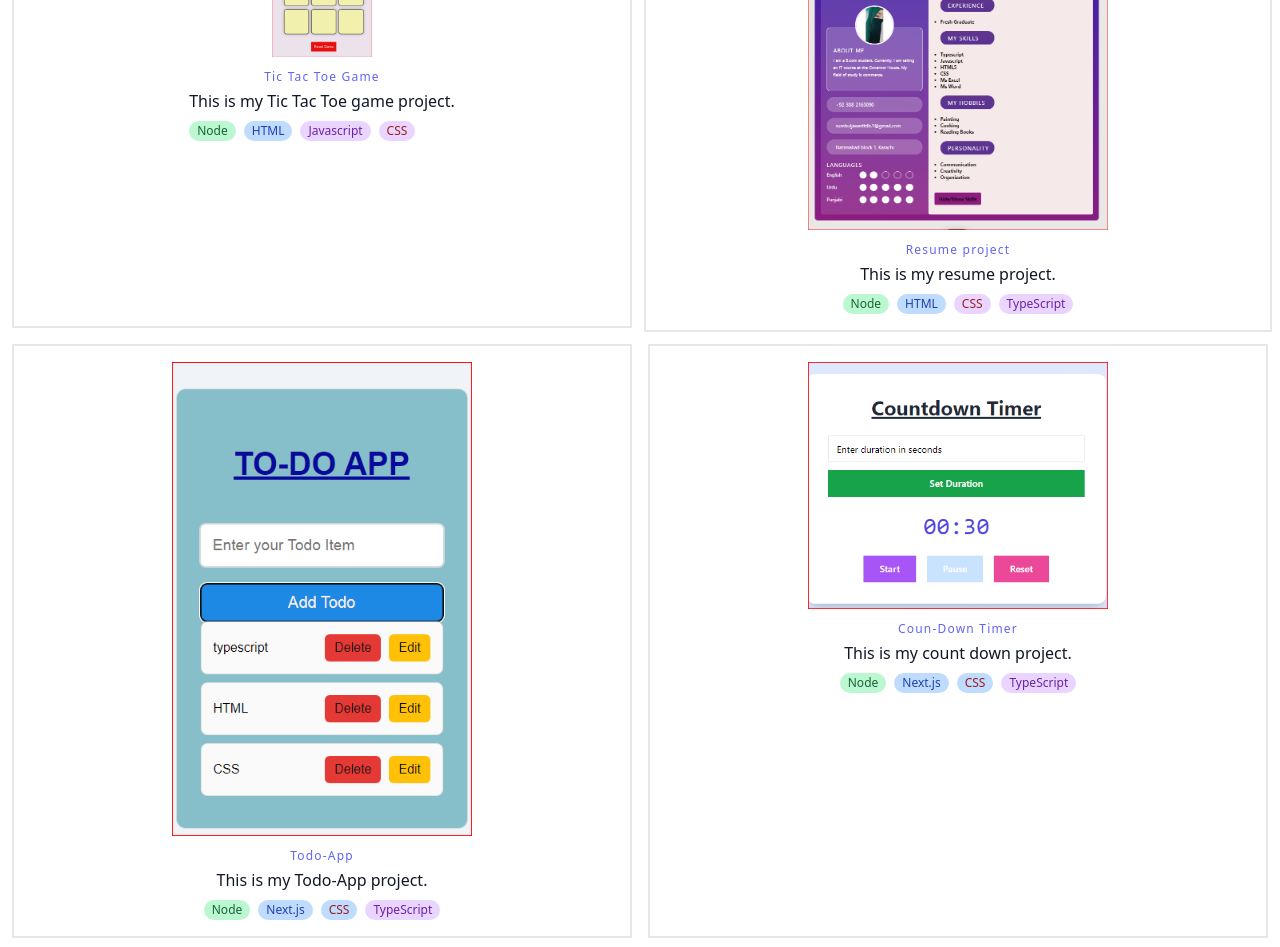
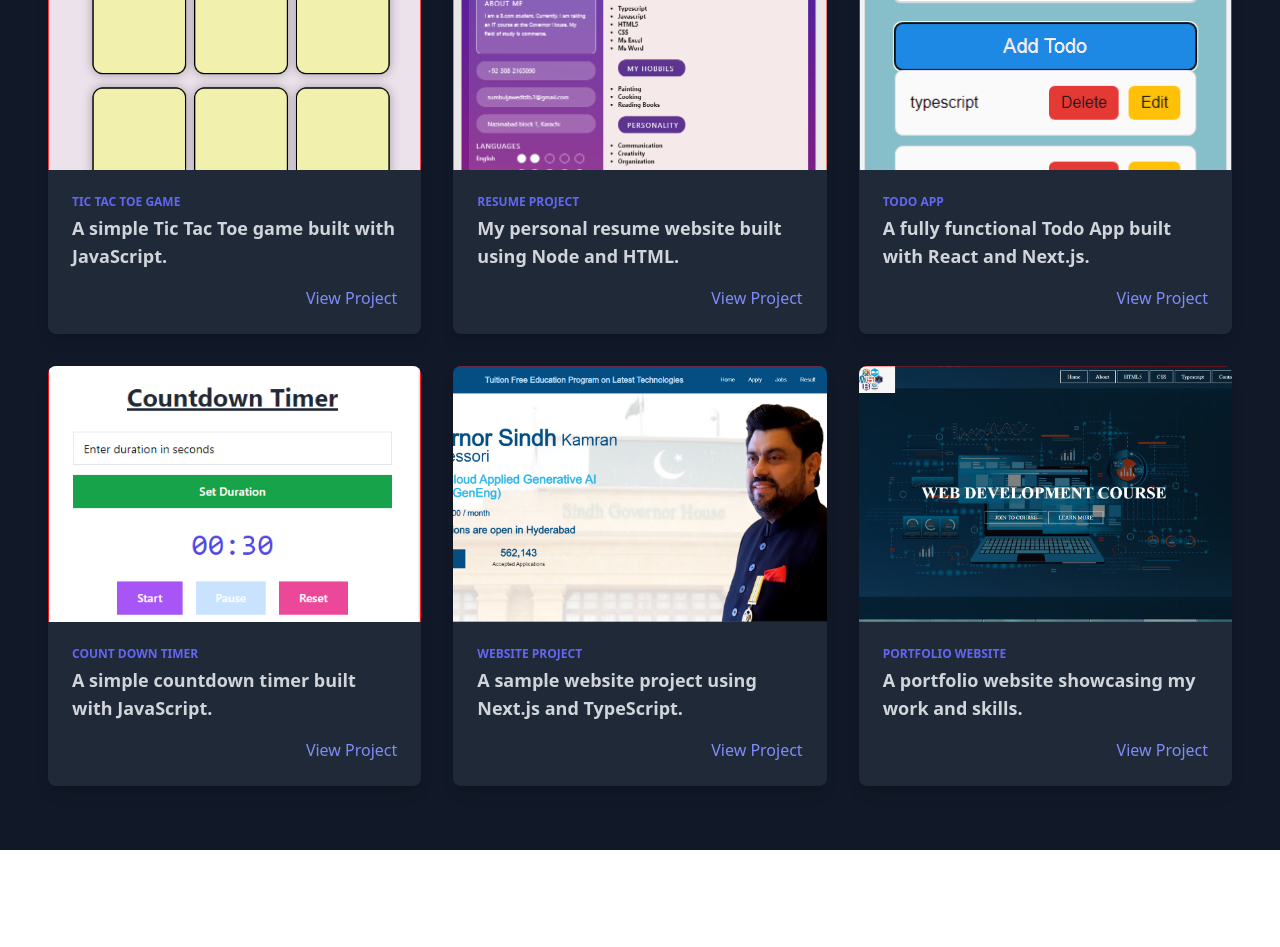
Before and after one commit to umarprogrammer19/Portfolio-v3, a Next.js app: page / in a window 1280 px wide. Shown: the part 1760-2707 px from the top of the page. Built offline with nearby package versions, Linux system fonts and the light colour scheme.

Commit message:
Added Projects

```diff
--- /dev/null
+++ b/src/components/Card.tsx
@@ -0,0 +1,40 @@
+import React from 'react';
+import Image from 'next/image';
+import Link from 'next/link';
+
+type ProjectCardProps = {
+  title: string;
+  description: string;
+  imageSrc: string;
+  link: string;
+};
+
+const ProjectCard: React.FC<ProjectCardProps> = ({ title, description, imageSrc, link }) => {
+  return (
+    <div className="relative bg-gray-800 text-white rounded-lg shadow-lg overflow-hidden group hover:scale-105 transition-transform duration-300">
+      {/* Image with fixed aspect ratio */}
+      <div className="relative w-full h-64">
+        <Image
+          alt={title}
+          src={imageSrc}
+          layout="fill"
+          objectFit="cover"
+          className="absolute inset-0 w-full h-full"
+        />
+      </div>
+
+      <div className="p-6">
+        <h2 className="text-indigo-500 text-xs uppercase font-semibold mb-1">{title}</h2>
+        <h3 className="text-lg font-semibold text-gray-300 mb-4">{description}</h3>
+
+        <div className="mt-4 flex justify-end">
+          <Link href={link} className="text-indigo-400 hover:text-indigo-600 transition-colors duration-300">
+              View Project
+          </Link>
+        </div>
+      </div>
+    </div>
+  );
+};
+
+export default ProjectCard;
--- a/src/components/Project.tsx
+++ b/src/components/Project.tsx
@@ -1,226 +1,71 @@
 import React from 'react';
+import ProjectCard from './Card'; // Import the new ProjectCard component
 
 function Project() {
+  const projects = [
+    {
+      title: 'Tic Tac Toe Game',
+      description: 'A simple Tic Tac Toe game built with JavaScript.',
+      imageSrc: '/project1.jpg',
+      link: '#',
+    },
+    {
+      title: 'Resume Project',
+      description: 'My personal resume website built using Node and HTML.',
+      imageSrc: '/project2.jpg',
+      link: '#',
+    },
+    {
+      title: 'Todo App',
+      description: 'A fully functional Todo App built with React and Next.js.',
+      imageSrc: '/project3.jpg',
+      link: '#',
+    },
+    {
+      title: 'Count Down Timer',
+      description: 'A simple countdown timer built with JavaScript.',
+      imageSrc: '/project4.jpg',
+      link: '#',
+    },
+    {
+      title: 'Website Project',
+      description: 'A sample website project using Next.js and TypeScript.',
+      imageSrc: '/site.jpg',
+      link: '#',
+    },
+    {
+      title: 'Portfolio Website',
+      description: 'A portfolio website showcasing my work and skills.',
+      imageSrc: '/website.jpg',
+      link: '#',
+    },
+  ];
+
   return (
-    <div id='projects'>
-    <section className="text-gray-600 body-font border-t border-blue-700">
-      <div className="container px-5 py-16 mx-auto"> {/* Reduced py-24 to py-16 */}
-        <div className="flex flex-col text-center w-full mb-16"> {/* Reduced mb-20 to mb-16 */}
-          <h1 className="sm:text-3xl w-xl text-2xl font-bold title-font mb-4 text-gray-900 underline">
-            MY PROJECTS
-          </h1>
-          <p className="lg:w-2/3 mx-auto leading-relaxed text-black">
-            Each project represents my dedication to creating innovative,
-            <br />
-            user-focused solutions that balance aesthetics and functionality.
-          </p>
-        </div>
-
-        <div className="flex flex-wrap -m-4 items-stretch">
-          {/* Project 1 */}
-          <div className="lg:w-1/2 sm:w-1/2 p-2">
-            <div className="flex flex-col items-center relative border-2 border-gray-200 bg-white p-4 h-full"> {/* Reduced padding and border size */}
-              <img
-                alt="gallery"
-                width={100}
-                height={150}
-                src="./project1.jpg"
-              />
-              <div className="text-center mt-3"> {/* Reduced top margin */}
-                <h2 className="tracking-widest text-xs title-font font-medium text-indigo-500 mb-1">
-                  Tic Tac Toe Game
-                </h2>
-                <h1 className="title-font text-base font-medium text-gray-900 mb-2"> {/* Reduced font size and margin */}
-                  This is my Tic Tac Toe game project.
-                </h1>
-                <div className="flex space-x-2 mt-1"> {/* Reduced margin */}
-                  <span className="bg-green-200 text-green-800 px-2 py-0.5 rounded-full text-xs font-medium">
-                    Node
-                  </span>
-                  <span className="bg-blue-200 text-blue-800 px-2 py-0.5 rounded-full text-xs font-medium">
-                    HTML
-                  </span>
-                  <span className="bg-purple-200 text-purple-800 px-2 py-0.5 rounded-full text-xs font-medium">
-                    Javascript
-                  </span>
-                  <span className="bg-purple-200 text-red-800 px-2 py-0.5 rounded-full text-xs font-medium">
-                    CSS
-                  </span>
-                </div>
-              </div>
-            </div>
+    <div id="projects">
+      <section className="bg-gray-900 text-white py-16">
+        <div className="container mx-auto px-6 md:px-12">
+          <div className="text-center mb-12">
+            <h1 className="text-4xl font-bold text-indigo-400 underline mb-4">My Projects</h1>
+            <p className="lg:w-2/3 mx-auto leading-relaxed text-gray-400">
+              Each project showcases my commitment to creating user-friendly, efficient, and visually engaging solutions.
+            </p>
           </div>
 
-          {/* Project 2 */}
-          <div className="lg:w-1/2 sm:w-1/2 p-1 ">
-            <div className="flex flex-col items-center relative border-2 border-gray-200 bg-white p-4 h-full">
-              <img
-                alt="gallery"
-                width={300}
-                height={150}
-                src="./project2.jpg"
+          {/* Grid of Project Cards */}
+          <div className="grid grid-cols-1 sm:grid-cols-2 lg:grid-cols-3 gap-8">
+            {projects.map((project, index) => (
+              <ProjectCard
+                key={index}
+                title={project.title}
+                description={project.description}
+                imageSrc={project.imageSrc}
+                link={project.link}
               />
-              <div className="text-center mt-3">
-                <h2 className="tracking-widest text-xs title-font font-medium text-indigo-500 mb-1">
-                  Resume project
-                </h2>
-                <h1 className="title-font text-base font-medium text-gray-900 mb-2">
-                  This is my resume  project.
-                </h1>
-                <div className="flex space-x-2 mt-1">
-                  <span className="bg-green-200 text-green-800 px-2 py-0.5 rounded-full text-xs font-medium">
-                    Node
-                  </span>
-                  <span className="bg-blue-200 text-blue-800 px-2 py-0.5 rounded-full text-xs font-medium">
-                    HTML
-                  </span>
-                  <span className="bg-purple-200 text-red-800 px-2 py-0.5 rounded-full text-xs font-medium">
-                    CSS
-                  </span>
-                  <span className="bg-purple-200 text-purple-800 px-2 py-0.5 rounded-full text-xs font-medium">
-                    TypeScript
-                  </span>
-                </div>
-              </div>
-            </div>
-          </div>
-
-          {/* Project 3 */}
-          <div className="lg:w-1/2 sm:w-1/2 p-2">
-            <div className="flex flex-col items-center relative border-2 border-gray-200 bg-white p-4 h-full">
-              <img
-                alt="gallery"
-                width={300}
-                height={150}
-                src="./project3.jpg"
-              />
-              <div className="text-center mt-3">
-                <h2 className="tracking-widest text-xs title-font font-medium text-indigo-500 mb-1">
-                  Todo-App
-                </h2>
-                <h1 className="title-font text-base font-medium text-gray-900 mb-2">
-                  This is my Todo-App project.
-                </h1>
-                <div className="flex space-x-2 mt-1">
-                  <span className="bg-green-200 text-green-800 px-2 py-0.5 rounded-full text-xs font-medium">
-                    Node
-                  </span>
-                  <span className="bg-blue-200 text-blue-800 px-2 py-0.5 rounded-full text-xs font-medium">
-                    Next.js
-                  </span>
-                  <span className="bg-blue-200 text-red-800 px-2 py-0.5 rounded-full text-xs font-medium">
-                    CSS
-                  </span>
-                  <span className="bg-purple-200 text-purple-800 px-2 py-0.5 rounded-full text-xs font-medium">
-                    TypeScript
-                  </span>
-                </div>
-              </div>
-            </div>
-          </div>
-
-          {/* Project 4 */}
-          <div className="lg:w-1/2 sm:w-1/2 p-2">
-            <div className="flex flex-col items-center relative border-2 border-gray-200 bg-white p-4 h-full">
-              <img
-                alt="gallery"
-                width={300}
-                height={150}
-                src="./project4.jpg"
-              />
-              <div className="text-center mt-3">
-                <h2 className="tracking-widest text-xs title-font font-medium text-indigo-500 mb-1">
-                  Coun-Down Timer
-                </h2>
-                <h1 className="title-font text-base font-medium text-gray-900 mb-2">
-                  This is my count down project.
-                </h1>
-                <div className="flex space-x-2 mt-1">
-                  <span className="bg-green-200 text-green-800 px-2 py-0.5 rounded-full text-xs font-medium">
-                    Node
-                  </span>
-                  <span className="bg-blue-200 text-blue-800 px-2 py-0.5 rounded-full text-xs font-medium">
-                    Next.js
-                  </span>
-                  <span className="bg-blue-200 text-red-800 px-2 py-0.5 rounded-full text-xs font-medium">
-                    CSS
-                  </span>
-                  <span className="bg-purple-200 text-purple-800 px-2 py-0.5 rounded-full text-xs font-medium">
-                    TypeScript
-                  </span>
-                </div>
-              </div>
-            </div>
-          </div>
-          {/* Project 5 */}
-          <div className="lg:w-1/2 sm:w-1/2 p-2">
-            <div className="flex flex-col items-center relative border-2 border-gray-200 bg-white p-4 h-full">
-              <img
-                alt="gallery"
-                width={300}
-                height={150}
-                src="./site.jpg"
-              />
-              <div className="text-center mt-3">
-                <h2 className="tracking-widest text-xs title-font font-medium text-indigo-500 mb-1">
-                  Todo-App
-                </h2>
-                <h1 className="title-font text-base font-medium text-gray-900 mb-2">
-                  This is my Todo-App project.
-                </h1>
-                <div className="flex space-x-2 mt-1">
-                  <span className="bg-green-200 text-green-800 px-2 py-0.5 rounded-full text-xs font-medium">
-                    Node
-                  </span>
-                  <span className="bg-blue-200 text-blue-800 px-2 py-0.5 rounded-full text-xs font-medium">
-                    Next.js
-                  </span>
-                  <span className="bg-blue-200 text-red-800 px-2 py-0.5 rounded-full text-xs font-medium">
-                    CSS
-                  </span>
-                  <span className="bg-purple-200 text-purple-800 px-2 py-0.5 rounded-full text-xs font-medium">
-                    TypeScript
-                  </span>
-                </div>
-              </div>
-            </div>
-          </div>
-          {/* Project 6 */}
-          <div className="lg:w-1/2 sm:w-1/2 p-2">
-            <div className="flex flex-col items-center relative border-2 border-gray-200 bg-white p-4 h-full">
-              <img
-                alt="gallery"
-                width={300}
-                height={150}
-                src="./website.jpg"
-              />
-              <div className="text-center mt-3">
-                <h2 className="tracking-widest text-xs title-font font-medium text-indigo-500 mb-1">
-                  Todo-App
-                </h2>
-                <h1 className="title-font text-base font-medium text-gray-900 mb-2">
-                  This is my Todo-App project.
-                </h1>
-                <div className="flex space-x-2 mt-1">
-                  <span className="bg-green-200 text-green-800 px-2 py-0.5 rounded-full text-xs font-medium">
-                    Node
-                  </span>
-                  <span className="bg-blue-200 text-blue-800 px-2 py-0.5 rounded-full text-xs font-medium">
-                    Next.js
-                  </span>
-                  <span className="bg-blue-200 text-red-800 px-2 py-0.5 rounded-full text-xs font-medium">
-                    CSS
-                  </span>
-                  <span className="bg-purple-200 text-purple-800 px-2 py-0.5 rounded-full text-xs font-medium">
-                    TypeScript
-                  </span>
-                </div>
-              </div>
-            </div>
+            ))}
           </div>
         </div>
-      </div>
-    </section>
+      </section>
     </div>
   );
 }
```
